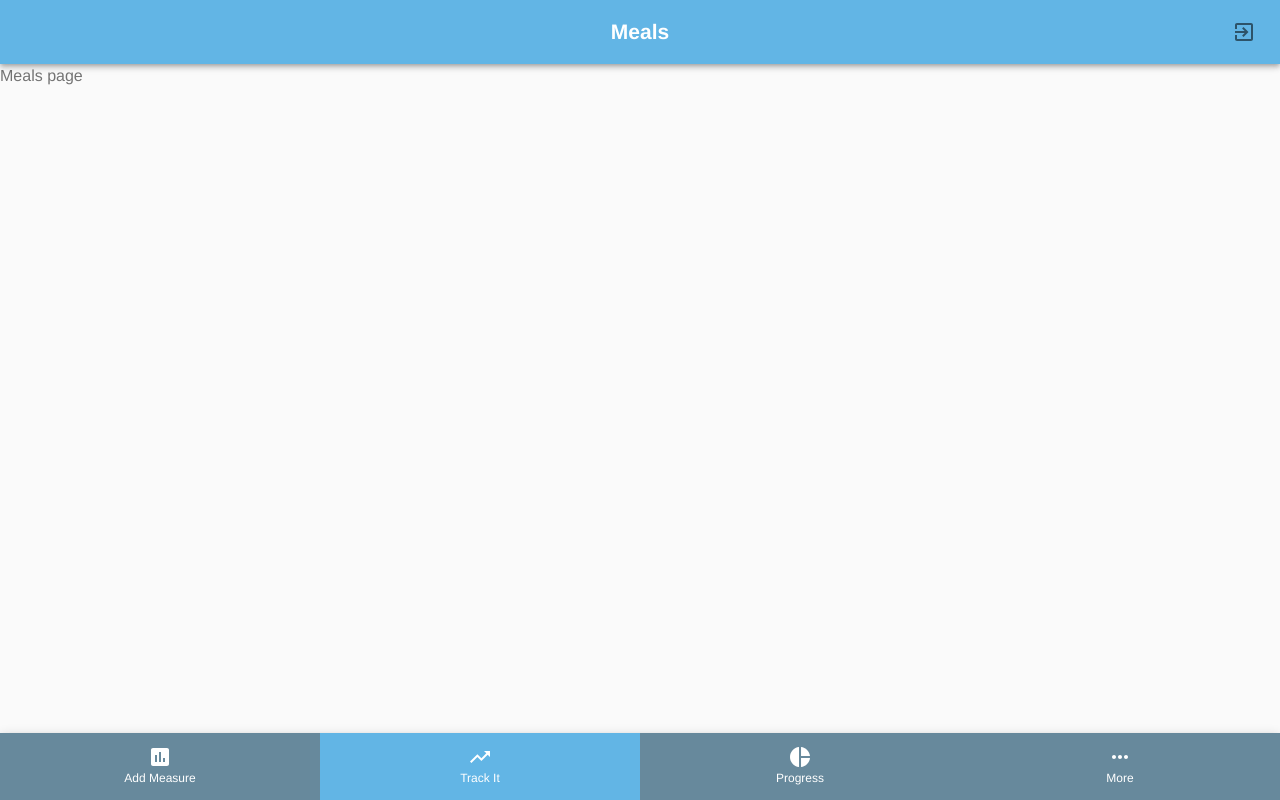
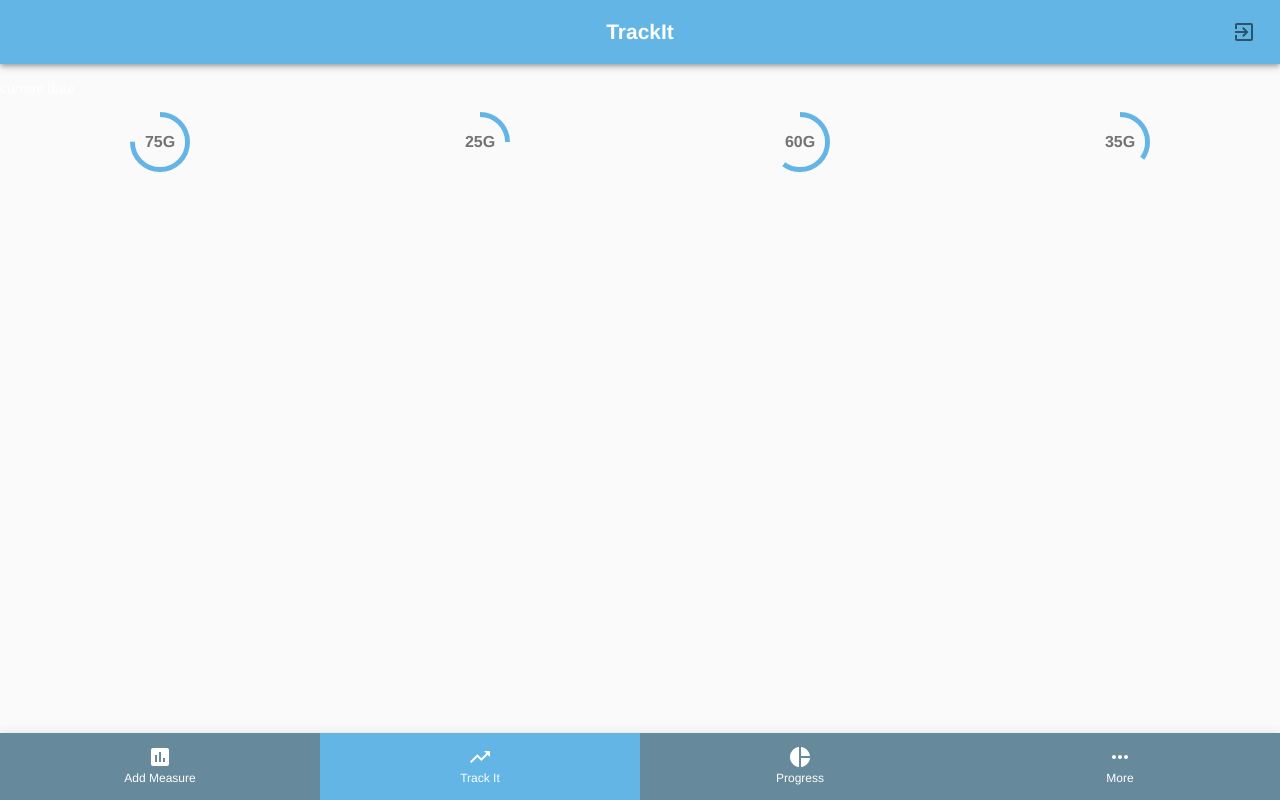
Before and after one commit to martinnajjar12/calories-frontend, a React (Create React App) app: page /meals in a window 1280 px wide. Built offline with nearby package versions, Linux system fonts and the light colour scheme; sample sign-in values are in the browser's storage.

Commit message:
Create a circularProgress component

```diff
--- /dev/null
+++ b/src/components/CircularProgressWithLabel.js
@@ -0,0 +1,35 @@
+import React from 'react';
+import PropTypes from 'prop-types';
+import CircularProgress from '@material-ui/core/CircularProgress';
+import Typography from '@material-ui/core/Typography';
+import Box from '@material-ui/core/Box';
+import commonStyles from '../utils/commonStyles';
+
+const CircularProgressWithLabel = ({ value }) => {
+  const commonClasses = commonStyles();
+  return (
+    <Box position="relative" display="inline-flex">
+      <CircularProgress variant="determinate" value={value} size={60} />
+      <Box
+        top={0}
+        left={0}
+        bottom={0}
+        right={0}
+        position="absolute"
+        display="flex"
+        alignItems="center"
+        justifyContent="center"
+      >
+        <Typography className={commonClasses.fontWeightBold} component="div" color="textSecondary">
+          {`${value}G`}
+        </Typography>
+      </Box>
+    </Box>
+  );
+};
+
+CircularProgressWithLabel.propTypes = {
+  value: PropTypes.number.isRequired,
+};
+
+export default CircularProgressWithLabel;
--- a/src/components/Meals.js
+++ b/src/components/Meals.js
@@ -1,12 +1,19 @@
-import { Typography } from '@material-ui/core';
+import { Grid } from '@material-ui/core';
 import React from 'react';
+import CircularProgressWithLabel from './CircularProgressWithLabel';
 import Header from './Header';
 import NavigationBar from './NavigationBar';
 
 const Meals = () => (
   <>
-    <Header title="Meals" />
-    <Typography color="textSecondary">Meals page</Typography>
+    <Header title="TrackIt" />
+    <p>current date</p>
+    <Grid container justify="space-around" alignItems="center">
+      <CircularProgressWithLabel value={75} />
+      <CircularProgressWithLabel value={25} />
+      <CircularProgressWithLabel value={60} />
+      <CircularProgressWithLabel value={35} />
+    </Grid>
     <NavigationBar />
   </>
 );
--- a/src/components/More.js
+++ b/src/components/More.js
@@ -19,7 +19,7 @@
   return chartData.length === 0 ? (
     <>
       <Header title="More" />
-      <h1>No data</h1>
+      <h1 className={commonClasses.darkText}>No data</h1>
       <NavigationBar />
     </>
   ) : (
```
